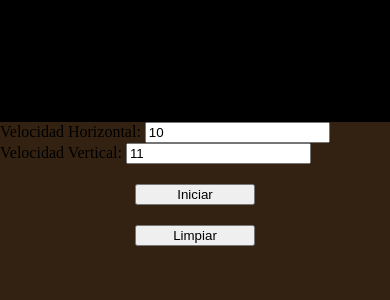
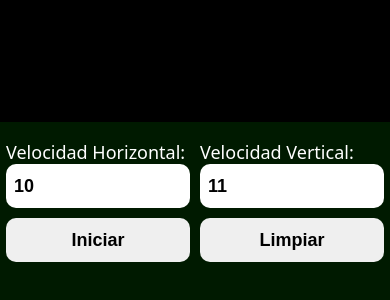
Before and after one commit to cGorox/bolitas, a plain HTML site: page index.html in a window 390 px wide. Shown: the part 268-568 px from the top of the page. Drawn offline with Linux system fonts and the light colour scheme.

Commit message:
Mobile First

```diff
--- a/style.css
+++ b/style.css
@@ -1,38 +1,114 @@
+:root {
+    --control-h: 44px;
+}
+
 body {
-	background-color: #321;
-	height: 100vh;
-    margin: 0;
+	background-color: hsl(120, 100%, 5%);
+	margin: 0;
+	display: flex;
+	flex-direction: column;
+	align-items: center;
+	color: white;
+	font-family: system-ui, sans-serif;
 }
 
 canvas {
 	background-color: black;
-    display: block;
+	display: block;
+	width: 100%;
+	max-width: 600px;
+	aspect-ratio: 1 / 1;
+}
 
+#panel {
+	width: 100%;
+	max-width: 600px;
+	padding: 6px;
+	box-sizing: border-box;
+}
+
+#controles {
+	display: grid;
+    grid-template-columns: repeat(2, 1fr);
+	gap: 10px;
+	margin-top: 12px;
+}
+
+#controles label {
+	display: flex;
+	flex-direction: column;
+	font-size: 18px;
+}
+#controles input {
+    width: 100%;
+    height: var(--control-h);
+    box-sizing: border-box;
+	padding: 0 8px;
+	font-size: 18px;
+    font-weight: bold;
+	border-radius: 10px;
+	border: none;
+}
+
+#botones {
+	display: grid;
+	grid-template-columns: repeat(2, 1fr);
+	gap: 10px;
+	margin-top: 10px;
+}
+
+#botones button {
+    width: 100%;
+    height: var(--control-h);
+    font-size: 18px;
+    font-weight: bold;
+    border-radius: 10px;
+    border: none;
 }
 
 /* Computadora */
 @media (min-width: 600px) {
-    body {
-        padding: 12px;
-        box-sizing: border-box;
+	body {
+		padding-top: 12px;
+	}
+
+    #panel {
+        display: grid;
+        grid-template-columns: auto 1fr auto 1fr 1fr 1fr;
+        align-items: center;
+        gap: 8px;
+        margin-top: 8px;
     }
-    canvas {
-        width: 600px;
-        margin: auto;
+
+    #controles {
+        display: contents;
+    }
+
+    #controles label {
+        display: contents;
+        font-size: 16px;
+        white-space: nowrap;
+    }
+
+    #controles label span {
+        align-self: center;
+    }
+
+    #controles input {
+        width: 100%;
+        height: 28px;
+        padding: 0 6px;
+        font-size: 16px;
+    }
+
+    #botones {
+        display: contents
+    }
+
+    #botones button {
+        width: 100%;
+        height: 28px;
+        font-size: 14px;
+        cursor: pointer;
     }
 }
-
-/* Celular */
-@media (max-width: 599px) {
-	canvas {
-        margin: 0;
-		width: 100%;
-		height: 100vw;
-	}
-}
-
-button {
-    display: block;
-	margin: 20px auto 0;
-    width: 120px;
-}
```
